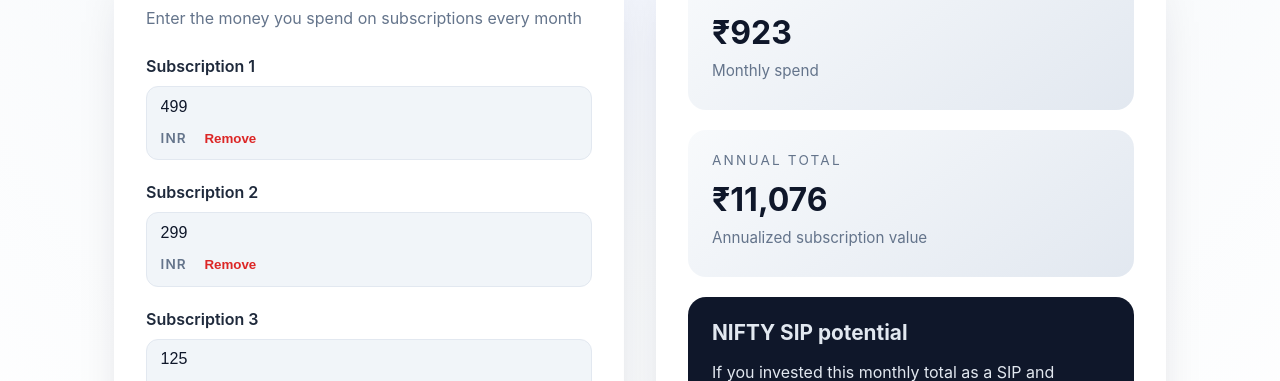
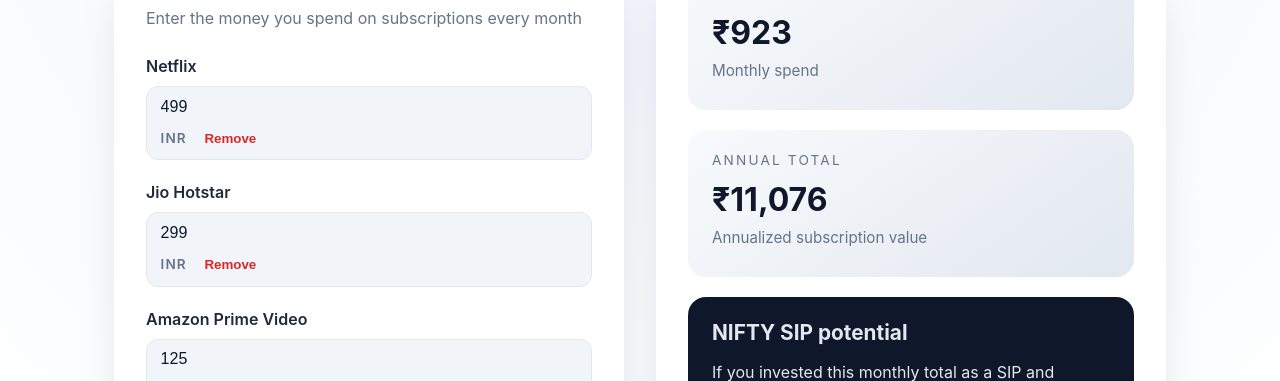
Before and after one commit to RakshithNM/subscription-calculator, a Vue app: page / in a window 1280 px wide. Shown: the part 269-650 px from the top of the page. Built offline with nearby package versions, Linux system fonts and the light colour scheme.

Commit message:
Update subscription labels

```diff
--- a/src/views/HomeView.vue
+++ b/src/views/HomeView.vue
@@ -11,7 +11,7 @@
             :key="`amount-${index}`"
             class="form__field"
           >
-            <span>Subscription {{ index + 1 }}</span>
+            <span>{{ getSubscriptionLabel(index) }}</span>
             <div class="form__control">
               <input
                 :value="formatAmountInput(amount)"
@@ -95,6 +95,16 @@
   return digits ? Number.parseInt(digits, 10) : 0;
 };
 
+const baseSubscriptionLabels = ['Netflix', 'Jio Hotstar', 'Amazon Prime Video'];
+
+const getSubscriptionLabel = (index: number) => {
+  if (index < baseSubscriptionLabels.length) {
+    return baseSubscriptionLabels[index];
+  }
+
+  return `Subscription ${index - baseSubscriptionLabels.length + 1}`;
+};
+
 const updateAmount = (index: number, event: Event) => {
   const target = event.target as HTMLInputElement;
   const nextValue = parseAmountInput(target.value);
```
